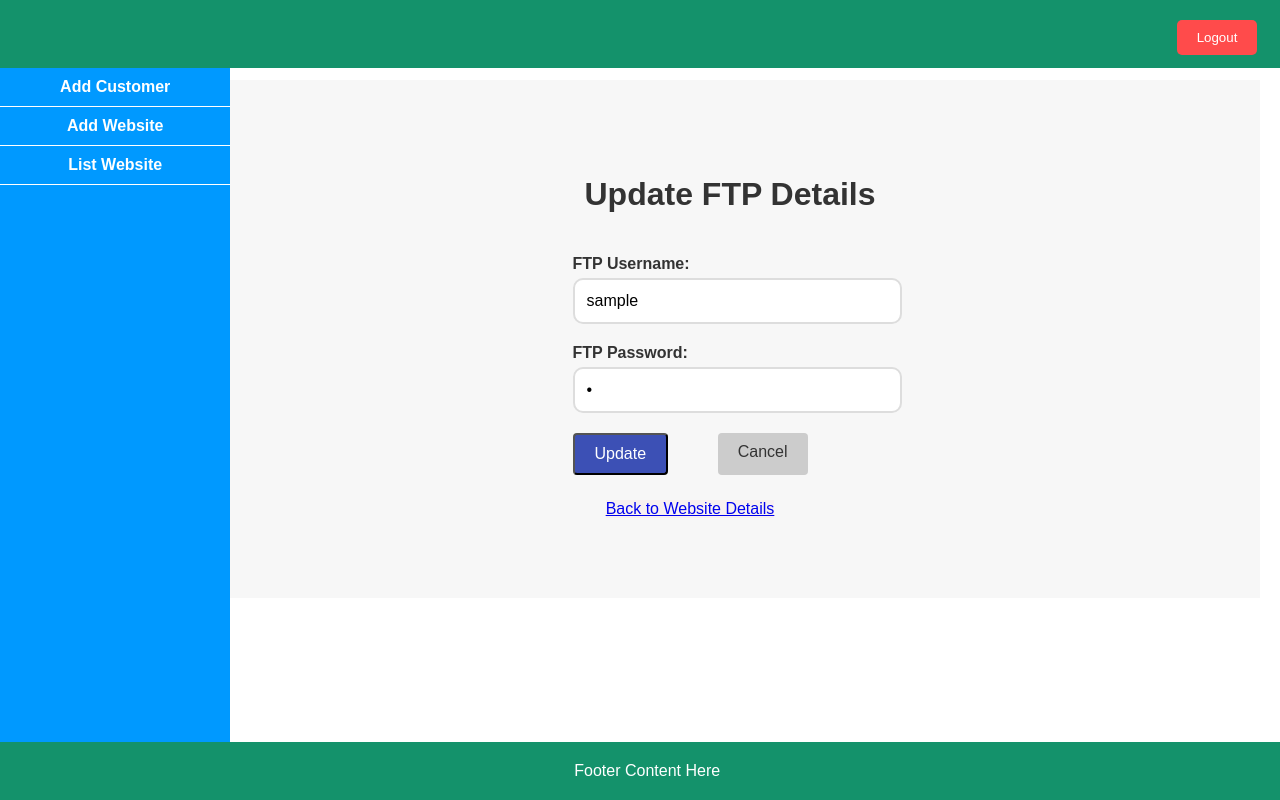
After one commit to sanyogs/PoPoPanel, a Django app: page /ftp-users/1/ in a window 1280 px wide. The commit adds this page. Run offline with Django 5.2, Linux system fonts and the light colour scheme; tables that the repository leaves empty hold one stand-in row (values such as "Sample post"); parts of the project's set-up code (start-up, migrations or seed data) failed here and were passed over.

Commit message:
ftp update

```diff
--- /dev/null
+++ b/popopanel/popo/templates/user/ftp_users.html
@@ -0,0 +1,123 @@
+{% extends 'user/home.html' %}
+
+{% block title %}Update FTP Details{% endblock %}
+
+{% block content %}
+<style>
+    .main-content {
+        flex: 1;
+        display: flex;
+        flex-direction: column;
+        align-items: center;
+        justify-content: center;
+        background-color: #f7f7f7;
+        padding: 20px;
+        margin-left: 100px;
+        padding-top: 75px; /* Adjust based on header height */
+        padding-bottom: 80px; /* Adjust based on footer height */
+        box-sizing: border-box;
+        overflow-y: auto;
+
+    }
+
+    .heading {
+        text-align: center;
+        margin-bottom: 20px;
+        margin-left: 80px;
+
+    }
+
+    .heading h1 {
+        font-size: 2em;
+        font-weight: bold;
+        color: #333;
+    }
+
+    .form-group {
+        margin-bottom: 20px;
+        width: 100%;
+        max-width: 500px;
+    }
+
+    .form-group label {
+        display: block;
+        margin-bottom: 5px;
+        font-weight: bold;
+        color: #333;
+    }
+
+    .form-group input[type="text"],
+    .form-group input[type="password"] {
+        width: 140%;
+        padding: 12px;
+        border: 2px solid #ddd;
+        border-radius: 10px;
+        box-sizing: border-box;
+        font-size: 1em;
+    }
+
+    .form-actions {
+        margin-top: 20px;
+        display: flex;
+        justify-content: space-between;
+        width: 100%;
+        max-width: 500px;
+    }
+
+    .action-button {
+        background-color: #3c50b5;
+        color: white;
+        padding: 10px 20px;
+        text-decoration: none;
+        border-radius: 4px;
+        transition: background-color 0.3s;
+        text-align: center;
+        font-size: 1em;
+        display: inline-block;
+    }
+
+    .action-button:hover {
+        background-color: #13247a;
+    }
+
+    .action-button.cancel {
+        background-color: #ccc;
+        color: #333;
+        /* gap: 100px; */
+    }
+
+    .action-button.cancel:hover {
+        background-color: #999;
+    }
+    .back-button {
+        margin-top: 25px;
+        background-color: #f8f0f0;
+
+    }
+</style>
+
+<div class="main-content">
+    <div class="heading">
+        <h1>Update FTP Details </h1>
+        <!-- <h1>Update FTP Details for {{ website.website_name }}</h1> -->
+    </div>
+    <form method="post">
+        {% csrf_token %}
+        <div class="form-group">
+            <label for="ftp_username">FTP Username:</label>
+            <input type="text" id="ftp_username" name="ftp_username" value="{{ website.ftp_username }}" required>
+        </div>
+        <div class="form-group">
+            <label for="ftp_password">FTP Password:</label>
+            <input type="password" id="ftp_password" name="ftp_password" value="{{ website.ftp_password }}" required>
+        </div>
+        <div class="form-actions">
+            <button type="submit" class="action-button">Update</button>
+            <a href="{% url 'ftp_users' website.id %}" class="action-button cancel">Cancel</a>
+        </div>
+    </form>
+    <div class="back-button">
+        <a href="{% url 'website_info' website.id %}"class="back-button cancel">Back to Website Details</a>
+    </div>
+</div>
+{% endblock %}
--- a/popopanel/popo/templates/user/website_info.html
+++ b/popopanel/popo/templates/user/website_info.html
@@ -121,7 +121,7 @@
     .action-button:hover {
         background-color: #13247a;
     }
-    .database-icon {
+    .icon {
         width: 58px; /* Adjust width as needed */
         height: 42px; /* Adjust height as needed */
     }
@@ -144,13 +144,13 @@
         </div>
         <div class="icon-wrapper">
             <a href="#" title="Database" class="icon-link">
-                <img src="{% static 'css/icons/database_icon.png' %}" alt="Database" class="database-icon">
+                <img src="{% static 'css/icons/database_icon.png' %}" alt="Database" class="icon">
             </a>
             <a href="#" class="icon-label" title="Database">Database</a>
         </div>
         <div class="icon-wrapper">
             <a href="#" title="PHP" class="icon-link">
-                <img src="{% static 'css/icons/php_icon.png' %}" alt="PHP" class="database-icon">
+                <img src="{% static 'css/icons/php_icon.png' %}" alt="PHP" class="icon">
             </a>
             <a href="#" class="icon-label" title="PHP">PHP</a>
         </div>
--- a/popopanel/popo/views.py
+++ b/popopanel/popo/views.py
@@ -52,11 +52,18 @@ def website_info(request, id):
 
 def ftp_users(request, website_id):
     website = get_object_or_404(Website, id=website_id)
-    context = {
-        'website': website,
-    }
-    return render(request, 'user/ftp_users.html', context)
-
+    if request.method == 'POST':
+        ftp_username = request.POST.get('ftp_username')
+        ftp_password = request.POST.get('ftp_password')
+        if ftp_username and ftp_password:
+            website.ftp_username = ftp_username
+            website.ftp_password = ftp_password
+            website.save()
+            messages.success(request, 'FTP details updated successfully.')
+            return redirect('ftp_users', website_id=website.id)
+        else:
+            messages.error(request, 'Please fill in both fields.')
+    return render(request, 'user/ftp_users.html', {'website': website})
 
 @login_required
 def HomePage(request):
```
Also changed, not shown: popopanel/popopanel/settings.py (+13 -13 lines).
